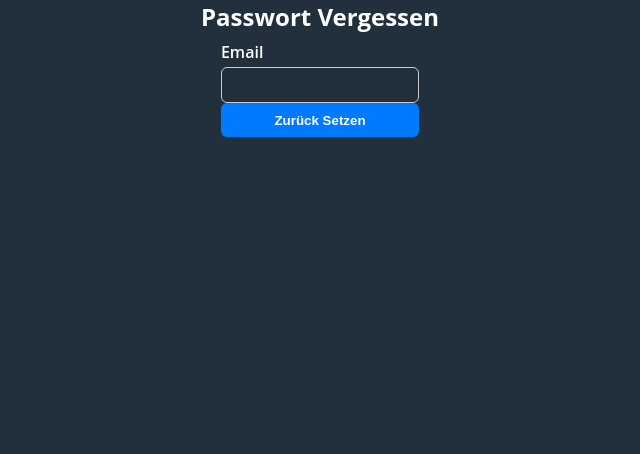
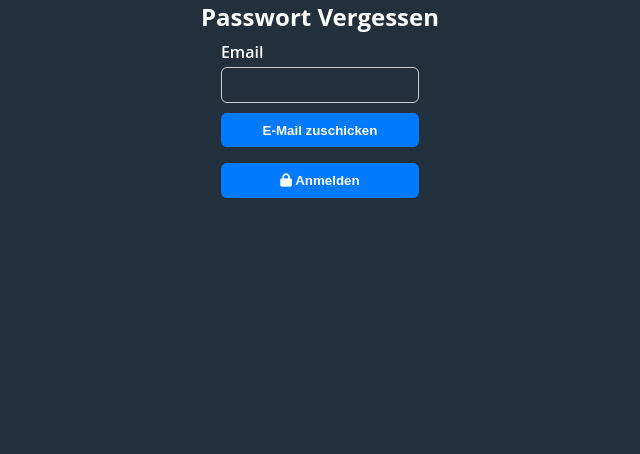
Before and after one commit to mustafa-shahin/lf10-project, a FastAPI app: page /forgot_password in a window 1280 px wide. Shown: the part 171-625 px from the top of the page, without its empty margins (320-960 px from the left). Run offline with FastAPI, Linux system fonts and the light colour scheme; style sheets or scripts are compiled from the project's sources.

Commit message:
login button and font awsome icons

```diff
--- a/static/scss/style.scss
+++ b/static/scss/style.scss
@@ -587,3 +587,8 @@ a {
 .header {
   margin: 0 25px;
 }
+.forgot_password {
+  button[type="submit"] {
+    margin-top: 10px;
+  }
+}
--- a/templates/base.html
+++ b/templates/base.html
@@ -4,6 +4,10 @@
   <head>
     <title>{% block title %}{% endblock %}</title>
     <link rel="stylesheet" href="/static/css/style.css" />
+    <link
+      rel="stylesheet"
+      href="https://cdnjs.cloudflare.com/ajax/libs/font-awesome/6.7.2/css/all.min.css"
+    />
   </head>
   <body>
     {% include "header.html" %}
--- a/templates/dashboard.html
+++ b/templates/dashboard.html
@@ -7,7 +7,7 @@
 {% macro search_bar(placeholder) %}
   <div class="input-group">
     <input type="search" placeholder="{{ placeholder }}">
-    <img src="{{ url_for('static_files', path='images/search.png') }}" alt="Search Icon">
+    <i class="fa-solid fa-magnifying-glass"></i>
   </div>
 {% endmacro %}
 
--- a/templates/forgot_password.html
+++ b/templates/forgot_password.html
@@ -5,9 +5,13 @@ block content %}
 <p>{{ message }}</p>
 {% endif %}
 
-<form method="post" action="/forgot_password">
+<form method="post" action="/forgot_password" class="forgot_password">
   <label for="email">Email</label>
   <input type="email" name="email" id="email" required />
-  <button class="btn" type="submit">Zurück Setzen</button>
+  <button class="btn" type="submit">E-Mail zuschicken</button>
+  <button class="btn" type="button" onclick="window.location.href='login';">
+    <i class="fa-solid fa-lock"></i>
+    <span>Anmelden</span>
+  </button>
 </form>
 {% endblock %}
--- a/templates/login.html
+++ b/templates/login.html
@@ -19,7 +19,10 @@
       required
     />
 
-    <button class="btn" type="submit">Log In</button>
+    <button class="btn" type="submit">
+      <i class="fa-solid fa-lock"></i>
+      <span>Anmelden</span>
+    </button>
   </form>
 
   <p>
--- a/templates/register.html
+++ b/templates/register.html
@@ -86,5 +86,9 @@ content %}
   </div>
 
   <button class="btn" type="submit">Registrieren</button>
+  <button class="btn" type="button" onclick="window.location.href='login';">
+    <i class="fa-solid fa-lock"></i>
+    <span>Anmelden</span>
+  </button>
 </form>
 {% endblock %}
```
Also changed, not shown: static/images/search.png (deleted).
